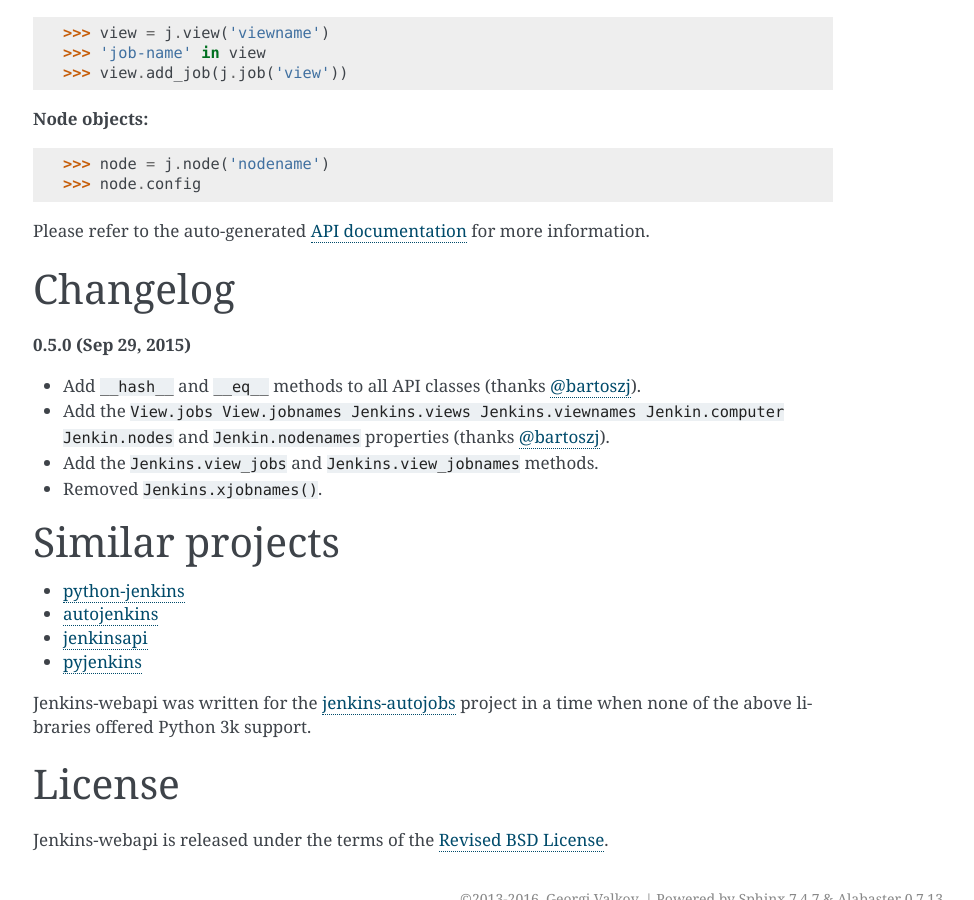
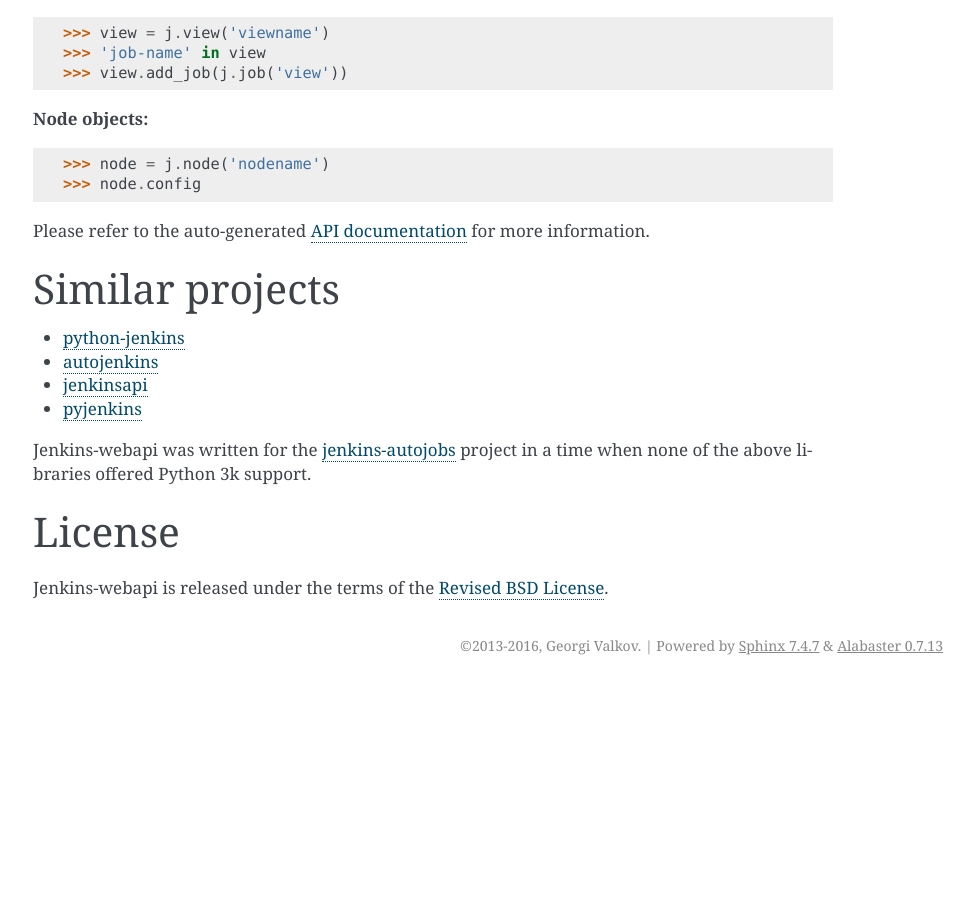
Before and after one commit to gvalkov/jenkins-webapi, a Sphinx documentation site: the page built from docs/index.rst, in a window 1280 px wide and 900 px high, scrolled down 3276 px. Shown: the whole window, without its empty margins (167-1141 px from the left). Built offline with Sphinx 7.4.7, drawn with Linux system fonts in a browser that asks for light colours; after the commit the page ends 3961 px from its top, so only the background shows below that.

Commit message:
Remove changelog since it's hardly kept up to date

```diff
--- a/docs/index.rst
+++ b/docs/index.rst
@@ -177,19 +177,6 @@
 for more information.
 
 
-Changelog
-=========
-
-**0.5.0 (Sep 29, 2015)**
-
-- Add ``__hash__`` and ``__eq__`` methods to all API classes (thanks `@bartoszj`_).
-- Add the ``View.jobs View.jobnames Jenkins.views Jenkins.viewnames
-  Jenkin.computer Jenkin.nodes`` and
-  ``Jenkin.nodenames`` properties (thanks `@bartoszj`_).
-- Add the ``Jenkins.view_jobs`` and ``Jenkins.view_jobnames`` methods.
-- Removed ``Jenkins.xjobnames()``.
-
-
 Similar projects
 ================
 
@@ -223,5 +210,3 @@
 .. _jenkins-autojobs: http://jenkins-autojobs.readthedocs.org/en/latest/
 
 .. _`Revised BSD License`: https://raw.github.com/gvalkov/jenkins-webapi/master/LICENSE
-
-.. _@bartoszj: https://github.com/bartoszj
```
Also changed, not shown: docs/changelog.rst (deleted, +0 -20 lines).
